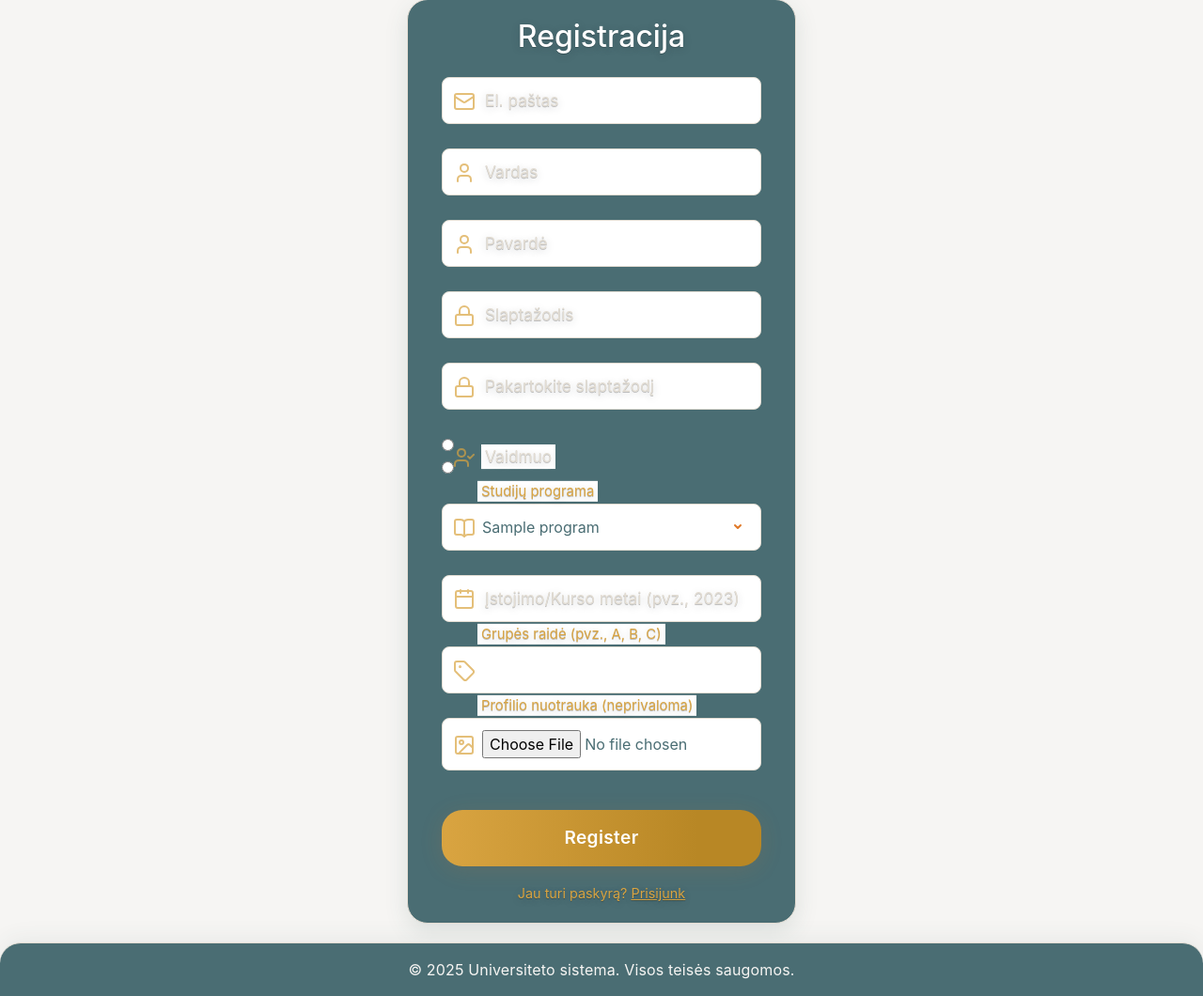
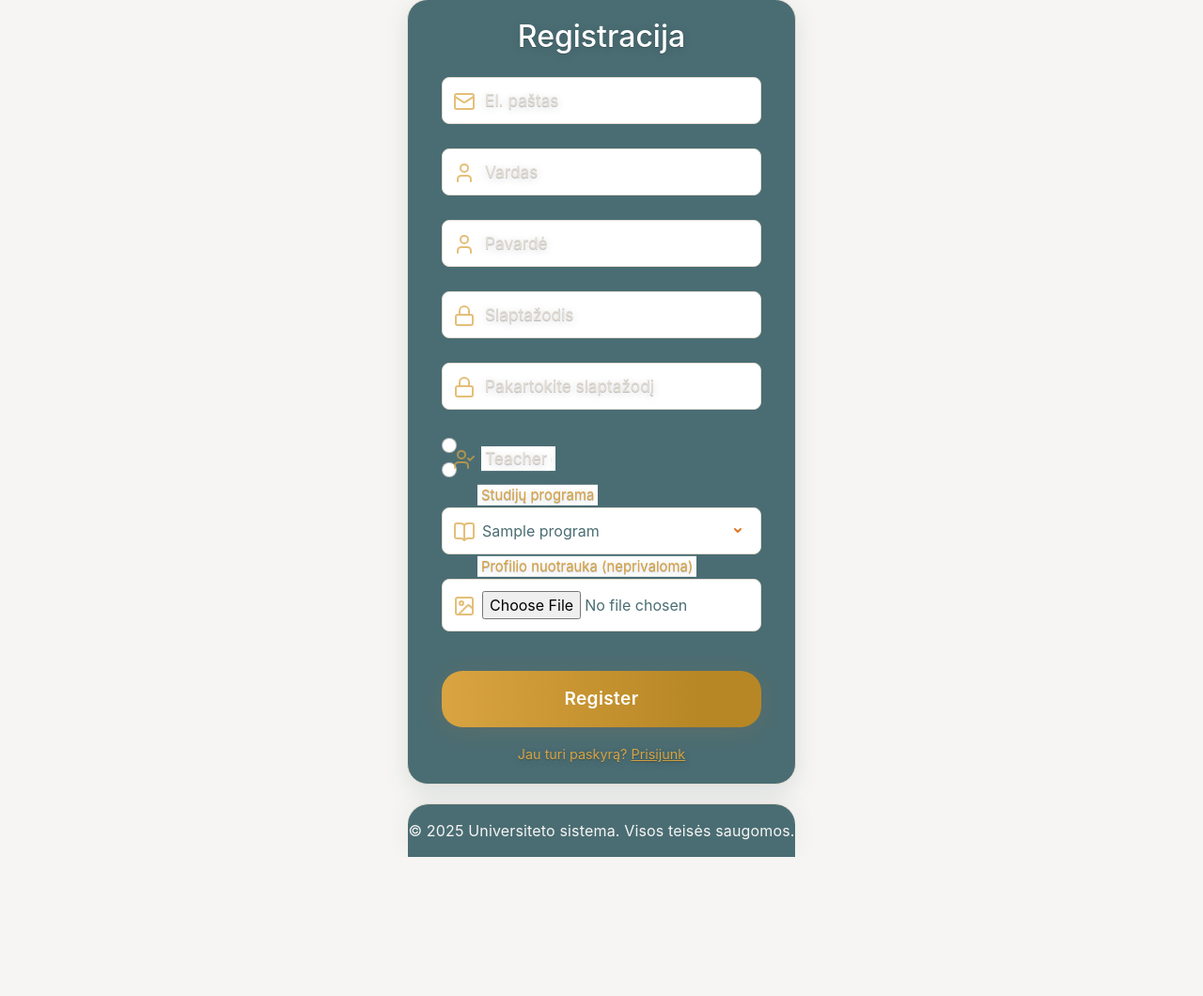
Before and after one commit to J-A-Gr/University-Management-System, a Flask app: page /auth/register in a window 1280 px wide. Shown: the part 105-1165 px from the top of the page at 94% size. After the commit the page ends 1017 px from the top, so only its background shows below. Run offline with Flask 3, Linux system fonts and the light colour scheme; tables that the repository leaves empty hold one stand-in row (values such as "Sample post"); some libraries are stand-ins or nearby versions.

Commit message:
Translate admin dashboard and registration form to Lithuanian; update seed_data comments and admin view to include user count.

```diff
--- a/app/templates/auth/register.html
+++ b/app/templates/auth/register.html
@@ -66,13 +66,15 @@
     <!-- ROLĖ -->
 <div class="floating-label">
   <span class="input-icon"><i data-lucide="user-check"></i></span>
+  <label>Vaidmuo</label>
+  <div class="radio-group">
     {% for subfield in form.role %}
-      <div>
-        {{ subfield(id=subfield.id, onchange="toggleStudentFields()") }}
-        <label for="{{ subfield.id }}">{{ subfield.label.text }}</label>
+      <div class="form-check">
+        {{ subfield(onchange="toggleStudentFields()", class="form-check-input") }}
+        <label class="form-check-label" for="{{ subfield.id }}">{{ subfield.label.text }}</label>
       </div>
     {% endfor %}
-      <label>Vaidmuo</label>
+  </div>
   {% for error in form.role.errors %}
   <div class="invalid-feedback d-block">{{ error }}</div>
   {% endfor %}
@@ -90,27 +92,7 @@
         {% endfor %}
       </div>
 
-      <!-- ĮSTOJIMO/KURSO METAI -->
-      <div class="floating-label">
-        <span class="input-icon"><i data-lucide="calendar"></i></span>
-        {{ form.admission_year(class="input", id="admission_year", placeholder="
-        ", required=True) }}
-        <label for="admission_year">Įstojimo/Kurso metai (pvz., 2023)</label>
-        {% for error in form.admission_year.errors %}
-        <div class="invalid-feedback d-block">{{ error }}</div>
-        {% endfor %}
-      </div>
 
-      <!-- GRUPĖS RAIDĖ -->
-      <div class="floating-label">
-        <span class="input-icon"><i data-lucide="tag"></i></span>
-        {{ form.group_letter(class="input", id="group_letter", required=True) }}
-        <label for="group_letter">Grupės raidė (pvz., A, B, C)</label>
-        {% for error in form.group_letter.errors %}
-        <div class="invalid-feedback d-block">{{ error }}</div>
-        {% endfor %}
-      </div>
-    </div>
 
     <!-- PROFILIO NUOTRAUKA (optional) -->
     <div class="floating-label">
@@ -156,8 +138,6 @@
     } else {
       studentFields.style.display = "none";
       document.getElementById("study_program").removeAttribute("required");
-      document.getElementById("entry_year").removeAttribute("required");
-      document.getElementById("group_letter").removeAttribute("required");
     }
   }
   // Paleisti funkciją iškart, kai užkraunama (kad teisingai paslėptų laukus po reload ar validacijos)
--- a/app/templates/base.html
+++ b/app/templates/base.html
@@ -104,7 +104,7 @@
         href="{{ url_for('admin.admin_dashboard') }}"
         class="nav-btn {% if ep == 'admin.admin_dashboard' or ep.startswith('admin.') %}active{% endif %}"
       >
-        Admin Panel
+        Administratoriaus skydelis
       </a>
       {% elif current_user.role == 'teacher' %}
       <a
--- a/app/views/admin.py
+++ b/app/views/admin.py
@@ -47,6 +47,7 @@
                             users=users,
                             search=search,
                             form=form,
+                            user_count=user_count,
                             module_count=module_count,
                             program_count=program_count,
                             group_count=group_count)
```
Also changed, not shown: app/templates/admin/dashboard.html (+32 -11 lines), app/utils/seed_data.py (+5 -5 lines). Lines whose indentation alone changed are shown as unchanged.
